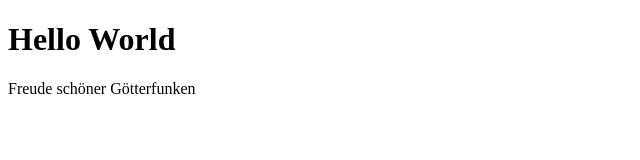
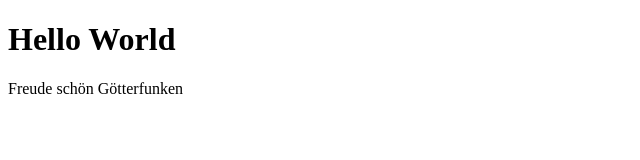
Before and after one commit to felixcanditt/quiz-app, a website: page index.html in a window 1280 px wide. Shown: the full height of the page, 0-640 px from the left. Drawn offline with Linux system fonts and the light colour scheme.

Commit message:
added plain html files

```diff
--- a/index.html
+++ b/index.html
@@ -8,6 +8,6 @@
   </head>
   <body>
     <h1>Hello World</h1>
-    <p>Freude schöner Götterfunken</p>
+    <p>Freude schön Götterfunken</p>
   </body>
 </html>
```
Also changed, not shown: bookmarked-cards.html (added), create-cards.html (added), user-profile.html (added).
